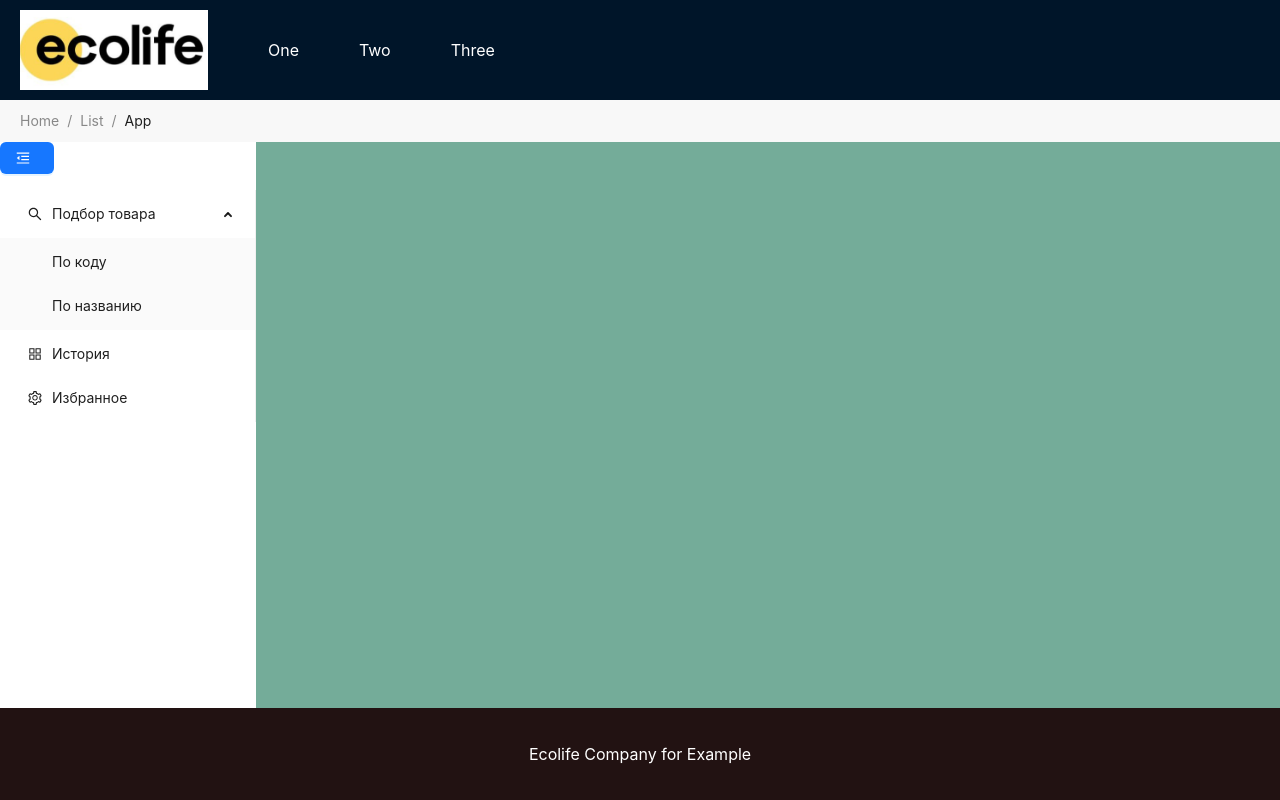
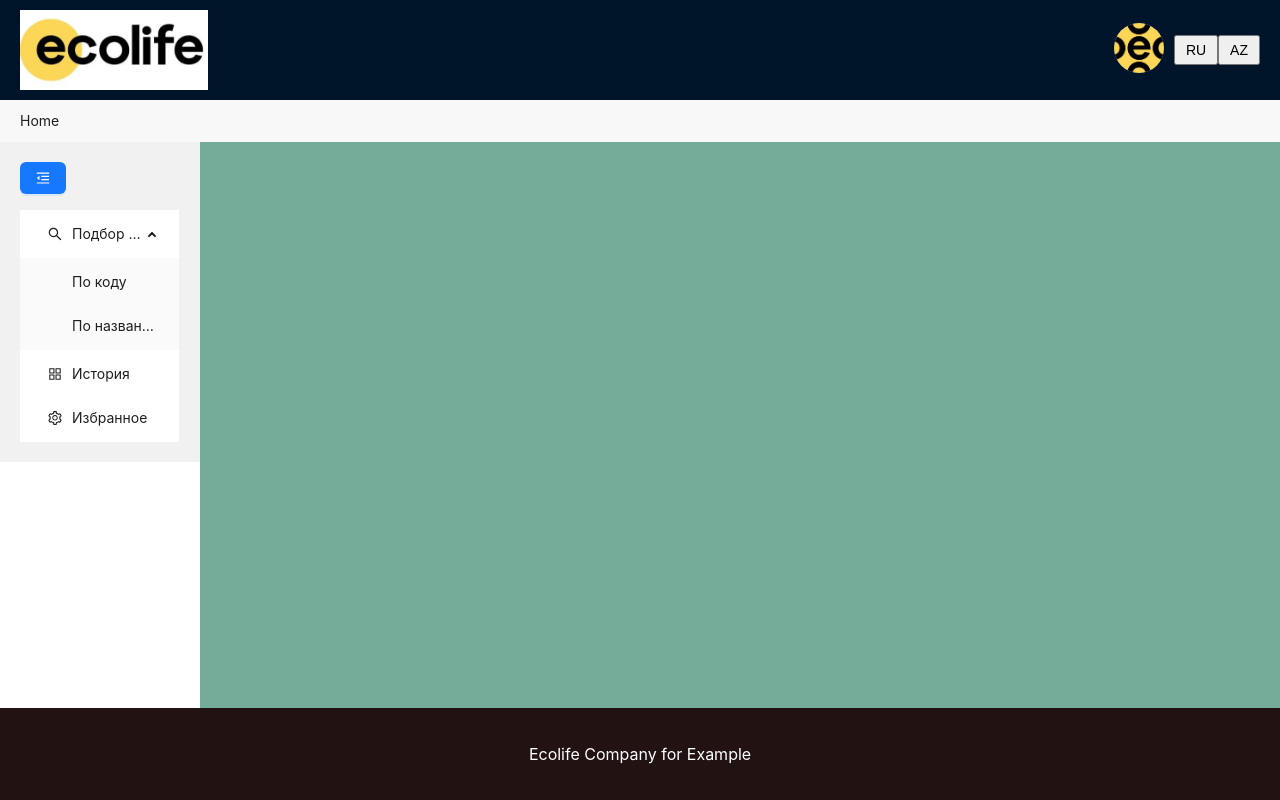
Before and after one commit to Alexandrr/ecolife-home, a React (Create React App) app in the folder ecolife-home/: page / in a window 1280 px wide. Built offline with nearby package versions, Linux system fonts and the light colour scheme.

Commit message:
fix bugs  menu done

```diff
--- a/ecolife-home/src/App.js
+++ b/ecolife-home/src/App.js
@@ -7,12 +7,12 @@ import { Breadcrumb } from 'antd';
 import './App.css';
 
 function App() {
-  const [breadcrumbItems, setBreadcrumbItems] = useState(['Home', 'List', 'App']);
+  const [breadcrumbItems, setBreadcrumbItems] = useState(['Home']);
   const [showInput, setShowInput] = useState(false);
 
-  const handleCodeSelect = (selected, path) => {
-    setShowInput(selected);
-    setBreadcrumbItems(path);  // Обновляем хлебные крошки в зависимости от выбора
+  const handleMenuSelect = (key, name) => {
+    setShowInput(key === '1');
+    setBreadcrumbItems(['Home', name]);  // Обновляем хлебные крошки как массив
   };
 
   return (
@@ -28,7 +28,7 @@ function App() {
       </div>
 
       <div className="content">
-        <Sidebar CodeSelect={(selected) => handleCodeSelect(selected, ['Home', 'Подбор товара', 'По коду'])} />
+        <Sidebar MenuSelect={handleMenuSelect} />
         <Content showInput={showInput} />
       </div>
 
--- a/ecolife-home/src/Header.js
+++ b/ecolife-home/src/Header.js
@@ -9,14 +9,6 @@ function Header() {
       <div className="logo">
         <img src={logo3} alt="Ecolife" />
       </div>
-
-      <nav className="main-nav">
-        <ul>
-          <li><a href="#">One</a></li>
-          <li><a href="#">Two</a></li>
-          <li><a href="#">Three</a></li>
-        </ul>
-      </nav>
 
       <div className="right-section">
         <div className="profile-icon">
--- a/ecolife-home/src/Sidebar.css
+++ b/ecolife-home/src/Sidebar.css
@@ -4,20 +4,26 @@
     padding: 20px;
     height: 100%;
     overflow: hidden;
+    transition: width 0.3s ease;
   }
 
-  .menu-button {
-    background-color: #007BFF;
-    color: white;
-    padding: 10px;
-    border: none;
-    border-radius: 4px;
-    margin-bottom: 10px;
-    width: 100%;
-    font-size: 16px;
-    cursor: pointer;
+  .left-sidebar.see {
+    width: 80px;
   }
 
-  .menu-button:hover {
-    background-color: #0056b3;
+  .left-sidebar.ntsee {
+    width: 200px;  /* Ширина сайдбара при разворачивании */
   }
+
+  .ant-menu-item {
+    display: flex;
+    align-items: center;
+  }
+
+  .ant-menu-item .ant-menu-item-icon {
+    margin-right: 0;
+  }
+
+  .left-sidebar.see .ant-menu-item .ant-menu-item-icon + span {
+    display: none;  /*текст при свёрнутом состоянии */
+  }
--- a/ecolife-home/src/Sidebar.js
+++ b/ecolife-home/src/Sidebar.js
@@ -5,65 +5,46 @@ import './Sidebar.css';
 
 const items = [
   {
-    key : 'sub1',
-    label : 'Подбор товара',
-    icon : <SearchOutlined/> ,
+    key: 'sub1',
+    label: 'Подбор товара',
+    icon: <SearchOutlined />,
     children: [
-      {
-        key: '1',
-        label: 'По коду',
-      },
-      {
-        key: '2',
-        label: 'По названию',
-      },
+      { key: '1', label: 'По коду' },
+      { key: '2', label: 'По названию' },
     ],
   },
-  {
-    key: 'sub2',
-    label: 'История',
-    icon: <AppstoreOutlined />,
-  },
-  {
-    key: 'sub3',
-    label: 'Избранное',
-    icon: <SettingOutlined />,
-  },
+  { key: 'sub2', label: 'История', icon: <AppstoreOutlined /> },
+  { key: 'sub3', label: 'Избранное', icon: <SettingOutlined /> },
 ];
 
-function Sidebar({CodeSelect}) {
+function Sidebar({ MenuSelect }) {
   const [collapse, setCollapse] = useState(false);
 
   const toggleCollapse = () => {
-    setCollapse(!collapse)
+    setCollapse(!collapse);
   };
 
-  const handleMenuSelect = ({key}) => {
-    if(key === '1') {
-      CodeSelect(true) ;
-    } else {
-      CodeSelect(false)
-    }
-  } ;
+  const handleMenuSelect = ({ key, domEvent }) => {
+    const selectedText = domEvent.target.innerText;
+    MenuSelect(key, selectedText);
+  };
 
   return (
-
-    <div className='Sidebar'>
+    <div className={`left-sidebar ${collapse ? 'see' : 'ntsee'}`}>
       <Button
-      type = 'primary'
-      onClick={toggleCollapse}
-      style={{marginBottom : 16}} >
-
-      {collapse ? <MenuUnfoldOutlined/> : <MenuFoldOutlined/>} {/**/}
+        type='primary'
+        onClick={toggleCollapse}
+        style={{ marginBottom: 16 }}
+      >
+        {collapse ? <MenuUnfoldOutlined /> : <MenuFoldOutlined />}
       </Button>
 
       <Menu
-       mode="inline"
-       style={{ width: 256 }}
-       onSelect={handleMenuSelect}
-       defaultOpenKeys={['sub1']}
-       items={items}
-       inlineCollapsed={collapse} // Меню сворачивается и разворачивается
+        mode="inline"
+        onSelect={handleMenuSelect}
+        defaultOpenKeys={['sub1']}
+        items={items}
+        inlineCollapsed={collapse}  // Меню сворачивается и разворачивается
       />
     </div>
   );
```
